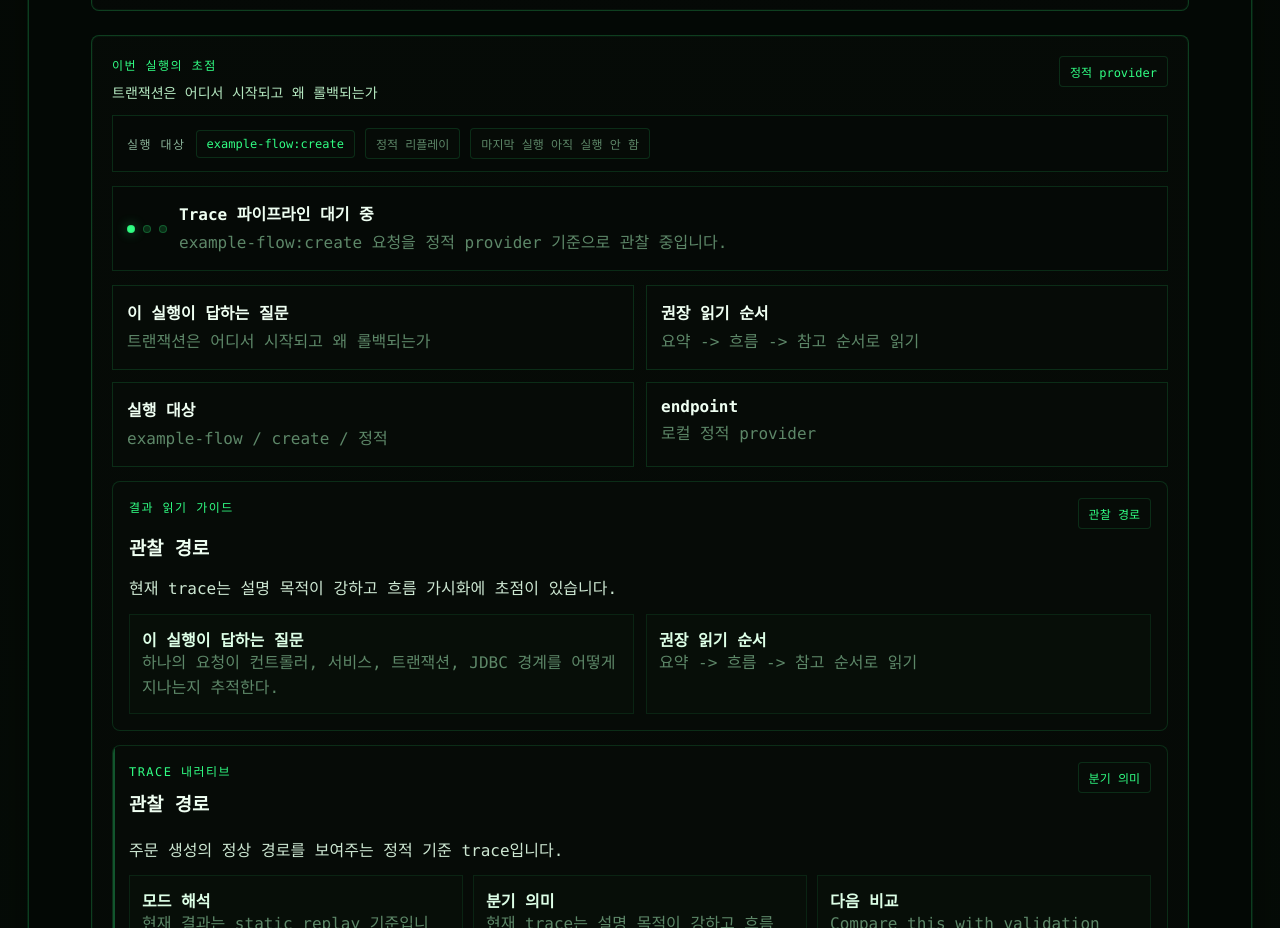
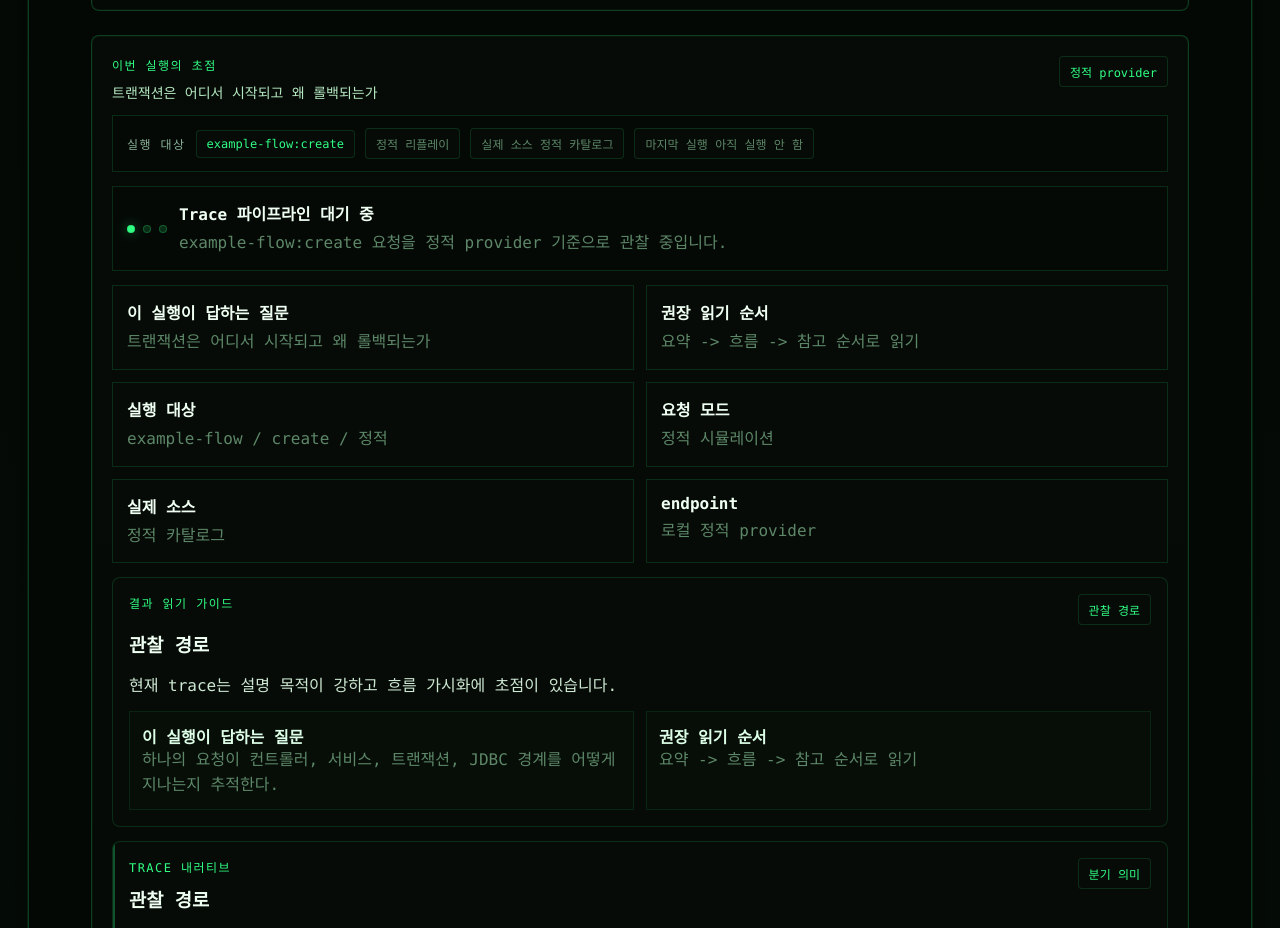
Before and after one commit to polynomeer/spring-lite, a React (Vite) app in the folder visual-lab-app/: page / in a window 1280 px wide. Shown: the part 1840-2768 px from the top of the page. Built offline with nearby package versions, Linux system fonts and the light colour scheme; no server answers.

Commit message:
feat(visual-lab): surface live fallback source

```diff
--- a/visual-lab-app/src/app/App.tsx
+++ b/visual-lab-app/src/app/App.tsx
@@ -85,7 +85,7 @@ export function App() {
     || draftRequest.mode !== executedRequest.mode;
   const activeQuestion = isDraftDirty ? selectedQuestion : executedQuestion;
 
-  const { trace, error: traceError, loading } = useLabTrace(executedRequest, reloadKey);
+  const { trace, error: traceError, loading, requestedMode, resolvedSource } = useLabTrace(executedRequest, reloadKey);
   const localizedTrace = useMemo(() => (trace ? localizeTrace(trace, locale) : null), [locale, trace]);
   const traceInsight = useMemo(() => (localizedTrace ? adaptTrace(localizedTrace, locale) : null), [localizedTrace, locale]);
   const traceStatus = localizedTrace ? deriveTraceStatusSummary(localizedTrace, locale) : null;
@@ -95,6 +95,12 @@ export function App() {
   const activeTraceModeLabel = executedRequest.mode === "live" ? text.liveSignal : text.staticReplay;
   const activeTraceModeTone = executedRequest.mode === "live" ? "status-pill info" : "status-pill neutral";
   const displayError = translateUiError(traceError, locale);
+  const requestedModeLabel = requestedMode === "live" ? text.liveRuntime : text.staticSimulation;
+  const resolvedSourceLabel = resolvedSource === "live-api"
+    ? text.sourceLiveApi
+    : resolvedSource === "live-fallback"
+      ? text.sourceLiveFallback
+      : text.sourceStaticCatalog;
   const requestPreview = isDraftDirty ? draftRequest : executedRequest;
   const pipelineTitle = loading
     ? text.tracePipelineActive
@@ -160,9 +166,13 @@ export function App() {
       ? localizedTrace.summary
       : pipelineDetail;
   const narrativeModeDetail = executedRequest.mode === "live"
-    ? locale === "ko"
-      ? `현재 결과는 live provider 기준입니다. API 응답과 실제 런타임 상태를 따라가며, endpoint는 ${endpointLabel} 입니다.`
-      : `This result comes from the live provider. It follows API-backed runtime output, and the endpoint is ${endpointLabel}.`
+    ? resolvedSource === "live-fallback"
+      ? locale === "ko"
+        ? `live 실행을 요청했지만 현재는 fallback placeholder가 렌더링되었습니다. endpoint는 ${endpointLabel} 이며, 백엔드 연결이 복구되면 실제 runtime trace로 대체됩니다.`
+        : `A live run was requested, but the rendered result is the fallback placeholder. The endpoint is ${endpointLabel}, and it will switch to real runtime traces once the backend is reachable.`
+      : locale === "ko"
+        ? `현재 결과는 live provider 기준입니다. API 응답과 실제 런타임 상태를 따라가며, endpoint는 ${endpointLabel} 입니다.`
+        : `This result comes from the live provider. It follows API-backed runtime output, and the endpoint is ${endpointLabel}.`
     : locale === "ko"
       ? "현재 결과는 static replay 기준입니다. 미리 정규화된 trace를 통해 개념을 안정적으로 학습하는 데 적합합니다."
       : "This result comes from the static replay provider. It is optimized for stable concept learning through normalized traces.";
@@ -412,8 +422,18 @@ export function App() {
                   {executedRequest.labId}:{executedRequest.scenario}
                 </span>
                 <span className={activeTraceModeTone}>{activeTraceModeLabel}</span>
+                <span className={resolvedSource === "live-fallback" ? "status-pill warning" : "status-pill neutral"}>
+                  {text.resolvedSourceLabel} {resolvedSourceLabel}
+                </span>
                 <span className="status-pill neutral">{text.lastRun} {lastRunLabel}</span>
               </div>
+
+              {resolvedSource === "live-fallback" ? (
+                <div className="info-box warning-box compact-info-box">
+                  <strong>{text.sourceFallbackWarning}</strong>
+                  <p>{text.sourceFallbackBody}</p>
+                </div>
+              ) : null}
 
               <div className="console-strip">
                 <div className="console-leds" aria-hidden="true">
@@ -439,6 +459,14 @@ export function App() {
                 <div className="request-card">
                   <strong>{text.executionTarget}</strong>
                   <p>{executedRequest.labId} / {executedRequest.scenario} / {localizeModeLabel(executedRequest.mode, locale)}</p>
+                </div>
+                <div className="request-card">
+                  <strong>{text.requestedModeLabel}</strong>
+                  <p>{requestedModeLabel}</p>
+                </div>
+                <div className="request-card">
+                  <strong>{text.resolvedSourceLabel}</strong>
+                  <p>{resolvedSourceLabel}</p>
                 </div>
                 <div className="request-card">
                   <strong>endpoint</strong>
--- a/visual-lab-app/src/hooks/useLabTrace.ts
+++ b/visual-lab-app/src/hooks/useLabTrace.ts
@@ -1,17 +1,30 @@
 import { useEffect, useState } from "react";
 import { getLabTraceProvider } from "../lib/providers";
-import type { LabTrace, LabTraceRequest } from "../lib/types";
+import type { LabTrace, LabTraceRequest, RuntimeMode } from "../lib/types";
+
+export type ResolvedTraceSource = "static-catalog" | "live-api" | "live-fallback";
 
 interface UseLabTraceState {
   trace: LabTrace | null;
   error: string | null;
   loading: boolean;
+  requestedMode: RuntimeMode;
+  resolvedSource: ResolvedTraceSource | null;
+}
+
+function resolveTraceSource(trace: LabTrace, requestedMode: RuntimeMode): ResolvedTraceSource {
+  if (requestedMode === "static") {
+    return "static-catalog";
+  }
+
+  return trace.id.startsWith("live-placeholder-") ? "live-fallback" : "live-api";
 }
 
 export function useLabTrace(request: LabTraceRequest, reloadKey = 0): UseLabTraceState {
   const [trace, setTrace] = useState<LabTrace | null>(null);
   const [error, setError] = useState<string | null>(null);
   const [loading, setLoading] = useState<boolean>(true);
+  const [resolvedSource, setResolvedSource] = useState<ResolvedTraceSource | null>(null);
 
   useEffect(() => {
     let cancelled = false;
@@ -19,12 +32,14 @@ export function useLabTrace(request: LabTraceRequest, reloadKey = 0): UseLabTrac
 
     setLoading(true);
     setError(null);
+    setResolvedSource(null);
 
     provider
       .getTrace(request)
       .then((nextTrace) => {
         if (!cancelled) {
           setTrace(nextTrace);
+          setResolvedSource(resolveTraceSource(nextTrace, request.mode));
           setLoading(false);
         }
       })
@@ -32,6 +47,7 @@ export function useLabTrace(request: LabTraceRequest, reloadKey = 0): UseLabTrac
         if (!cancelled) {
           setTrace(null);
           setError(nextError instanceof Error ? nextError.message : "Unknown trace loading error");
+          setResolvedSource(null);
           setLoading(false);
         }
       });
@@ -41,5 +57,5 @@ export function useLabTrace(request: LabTraceRequest, reloadKey = 0): UseLabTrac
     };
   }, [request.labId, request.mode, request.scenario, reloadKey]);
 
-  return { trace, error, loading };
+  return { trace, error, loading, requestedMode: request.mode, resolvedSource };
 }
--- a/visual-lab-app/src/lib/i18n.ts
+++ b/visual-lab-app/src/lib/i18n.ts
@@ -80,6 +80,13 @@ export interface UiText {
   traceNarrativeBranch: string;
   traceNarrativeNext: string;
   lastSuccessfulRun: string;
+  requestedModeLabel: string;
+  resolvedSourceLabel: string;
+  sourceStaticCatalog: string;
+  sourceLiveApi: string;
+  sourceLiveFallback: string;
+  sourceFallbackWarning: string;
+  sourceFallbackBody: string;
   projectLayout: string;
   frontendStructure: string;
   loadedTrace: string;
@@ -199,6 +206,13 @@ const uiTextByLocale: Record<Locale, UiText> = {
     traceNarrativeBranch: "Branch meaning",
     traceNarrativeNext: "Next comparison",
     lastSuccessfulRun: "Last successful run",
+    requestedModeLabel: "Requested mode",
+    resolvedSourceLabel: "Resolved source",
+    sourceStaticCatalog: "static catalog",
+    sourceLiveApi: "live api",
+    sourceLiveFallback: "live fallback",
+    sourceFallbackWarning: "Live endpoint unavailable",
+    sourceFallbackBody: "The app requested a live trace, but the rendered result is the fallback placeholder. Start the backend or configure a reachable API base URL.",
     projectLayout: "Project Layout",
     frontendStructure: "Frontend Structure",
     loadedTrace: "Loaded Trace",
@@ -316,6 +330,13 @@ const uiTextByLocale: Record<Locale, UiText> = {
     traceNarrativeBranch: "분기 의미",
     traceNarrativeNext: "다음 비교",
     lastSuccessfulRun: "마지막 성공 실행",
+    requestedModeLabel: "요청 모드",
+    resolvedSourceLabel: "실제 소스",
+    sourceStaticCatalog: "정적 카탈로그",
+    sourceLiveApi: "라이브 API",
+    sourceLiveFallback: "라이브 대체 결과",
+    sourceFallbackWarning: "라이브 엔드포인트에 연결하지 못했습니다",
+    sourceFallbackBody: "앱은 live trace를 요청했지만, 현재 화면은 fallback placeholder 결과를 렌더링하고 있습니다. 백엔드를 실행하거나 접근 가능한 API 기준 URL을 설정하세요.",
     projectLayout: "프로젝트 구조",
     frontendStructure: "프런트엔드 구조",
     loadedTrace: "로드된 Trace",
```
